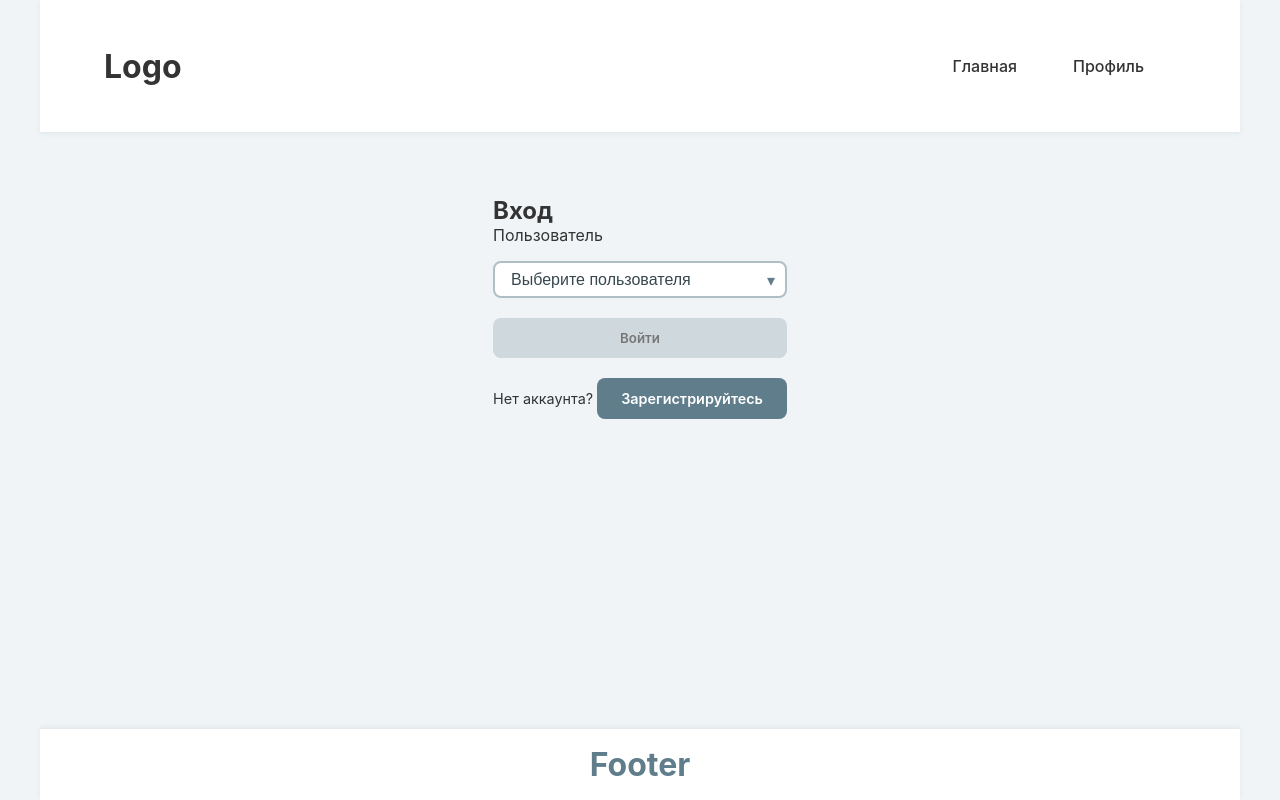
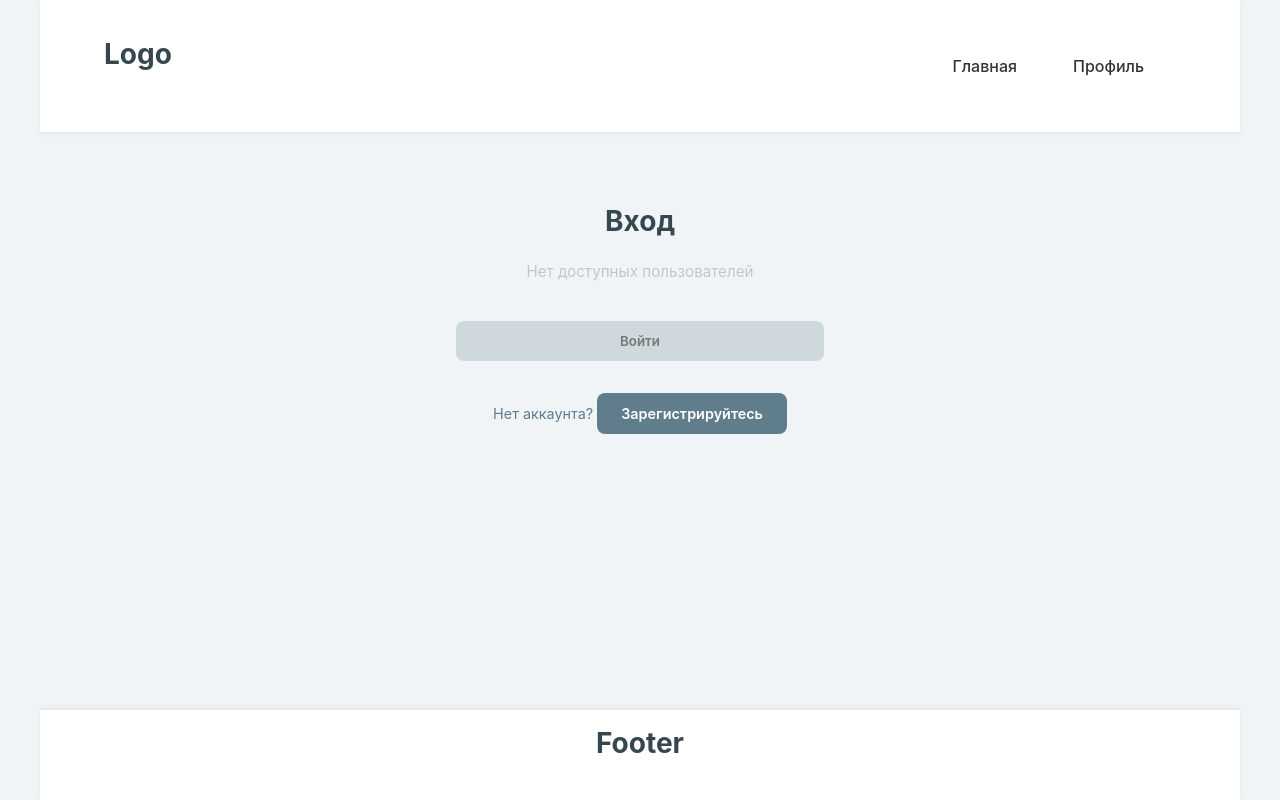
Before and after one commit to AlexandrMaspanov/todo-trainer, a React (Vite) app: page /login in a window 1280 px wide. Built offline with nearby package versions, Linux system fonts and the light colour scheme.

Commit message:
feat: polish Login UI and add fallback for empty users

```diff
--- a/package.json
+++ b/package.json
@@ -13,6 +13,7 @@
     "@reduxjs/toolkit": "^2.8.2",
     "react": "^19.1.0",
     "react-dom": "^19.1.0",
+    "react-icons": "^5.5.0",
     "react-redux": "^9.2.0",
     "react-router-dom": "^7.6.2",
     "react-transition-group": "^4.4.5",
--- a/src/pages/login/Login.jsx
+++ b/src/pages/login/Login.jsx
@@ -1,9 +1,11 @@
 import React, { useEffect, useState } from 'react';
 import { useNavigate } from 'react-router-dom';
 import { useDispatch } from 'react-redux';
+import { FaUserCircle } from 'react-icons/fa';
 import CustomButton from '../../components/customButton/CustomButton';
 import CustomLink from '../../components/customLink/CustomLink';
 import CustomSelect from '../../components/customSelect/CustomSelect';
+import Loader from '../../components/UI/loader/Loader';
 import { setTodos } from '../../store/todoSlice';
 import { getStoragedUsers, getTodosByUserId, setCurrentUserId } from '../../utils/storage';
 import styles from './Login.module.css';
@@ -11,6 +13,7 @@ import styles from './Login.module.css';
 const Login = () => {
   const [users, setUsers] = useState([]);
   const [selectedUserId, setSelectedUserId] = useState('');
+  const [loading, setLoading] = useState(false);
   const navigate = useNavigate();
   const dispatch = useDispatch();
 
@@ -28,6 +31,7 @@ const Login = () => {
 
     if (!selectedUserId) return;
 
+    setLoading(true);
     setCurrentUserId(selectedUserId);
 
     const userTodos = getTodosByUserId(selectedUserId);
@@ -40,7 +44,13 @@ const Login = () => {
     <section className={styles.loginSection}>
       <h1>Вход</h1>
       <form onSubmit={handleLogin} className={styles.loginForm}>
-        <label htmlFor="userselect">Пользователь</label>
+        {users.length === 0 ? (
+          <p className={styles.emptyMessage}>Нет доступных пользователей</p>
+        ) : (
+          <>
+            <label htmlFor="userselect" className={styles.userLabel}>
+              <FaUserCircle className={styles.userIconInline} />
+            </label>
             <CustomSelect
               id='userselect'
               value={selectedUserId}
@@ -48,7 +58,11 @@ const Login = () => {
               options={options}
               placeholder='Выберите пользователя'
             />
-        <CustomButton type='submit' disabled={!selectedUserId}>Войти</CustomButton>
+          </>
+        )}
+        <CustomButton type='submit' disabled={!selectedUserId || loading}>
+          {loading ? <Loader /> : 'Войти'}
+        </CustomButton>
       </form>
 
       <p className={styles.loginRedirect}>
--- a/src/pages/login/Login.module.css
+++ b/src/pages/login/Login.module.css
@@ -1,17 +1,46 @@
 .loginSection {
-    max-width: 400px;
+    display: flex;
+    flex-direction: column;
+    align-items: stretch;
+    width: clamp(280px, 90vw, 400px);
     margin: 0 auto;
-    padding: 2rem 1rem;
+    padding: 2.5rem 1rem;
+}
+
+h1 {
+    text-align: center;
+    font-size: 1.75rem;
+    color: #37474f;
+    margin-bottom: 1.5rem;
+}
+
+.userLabel {
+    text-align: center;
+    margin-bottom: 0.5rem;
+}
+
+.userIconInline {
+    font-size: 2.5rem;
+    color: #90a4ae;
 }
 
 .loginForm {
     display: flex;
     flex-direction: column;
-    gap: 1rem;
+    gap: 1.25rem;
 }
 
 .loginRedirect {
-    margin-top: 1rem;
+    margin-top: 1.75rem;
     text-align: center;
     font-size: 0.9rem;
+    color: #607d8b;
 }
+
+.emptyMessage {
+    text-align: center;
+    font-size: 0.95rem;
+    color: #b0bec5;
+    margin-bottom: 1rem;
+    opacity: 0.8;
+}
```
Also changed, not shown: 1 other file (tests, documents, lock files or other folders). Lines whose indentation alone changed are shown as unchanged.
